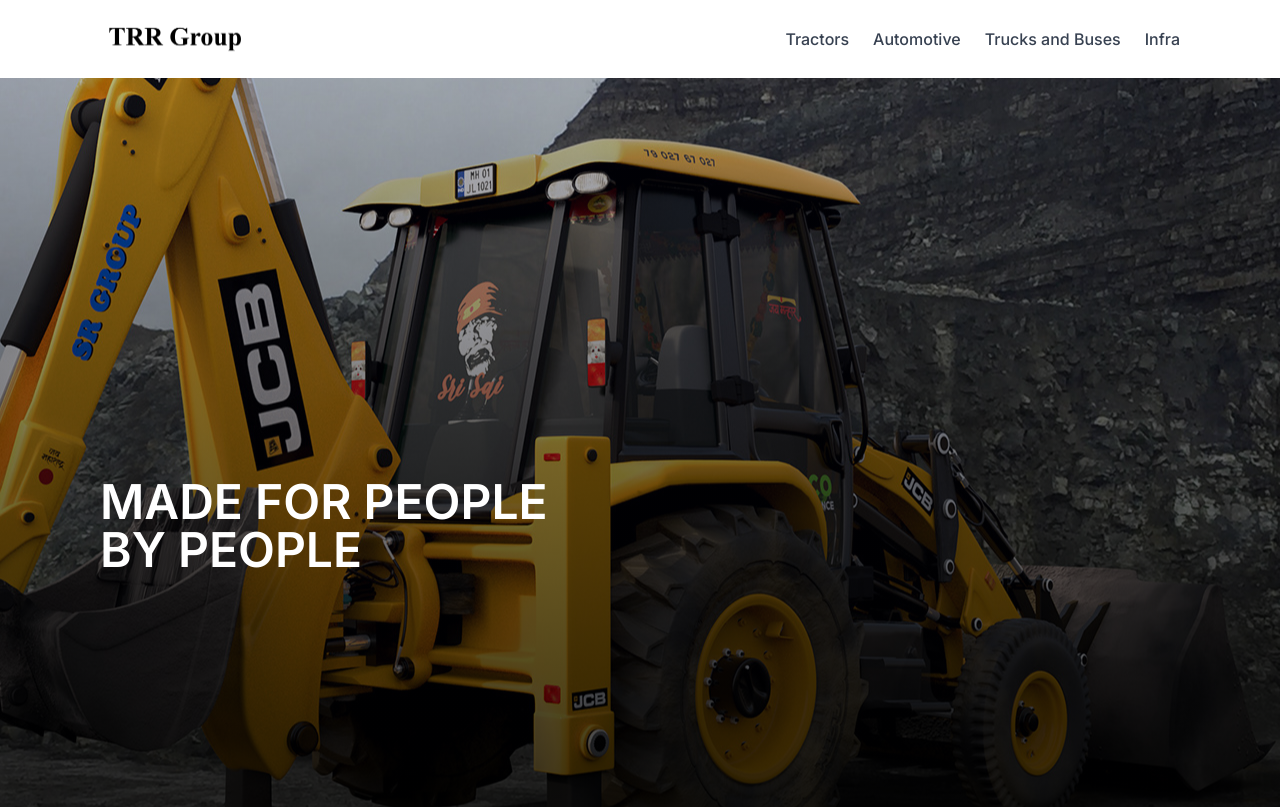
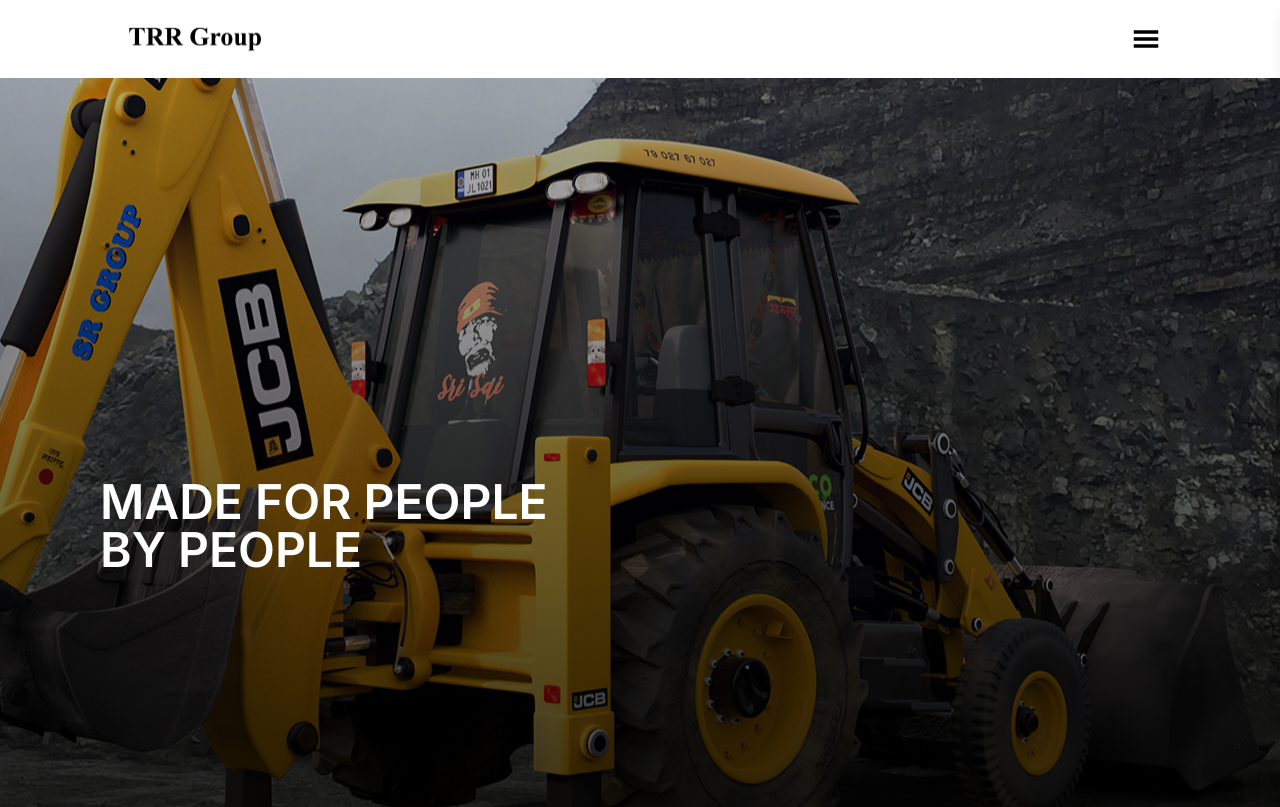
Before and after one commit to Arunkv52/trrgroup_website, a React (Vite) app: page / in a window 1280 px wide. Shown: the top 807 px of the page. Built offline with nearby package versions, Linux system fonts and the light colour scheme.

Commit message:
new file

```diff
--- a/src/Components/Header.jsx
+++ b/src/Components/Header.jsx
@@ -1,48 +1,90 @@
-import React, { useState } from 'react';
-import { GiHamburgerMenu } from 'react-icons/gi';
-import { IoMdClose } from 'react-icons/io';
-import LogoImg from '../assets/TRR-Group-logo.png';
+import React, { useState } from 'react'
+import { GiHamburgerMenu } from 'react-icons/gi'
+import { IoMdClose } from 'react-icons/io'
+import Logo from '../assets/TRR-Group-logo.png'
+import TractorsLogo from '../assets/tractors-logo.png'
+import AutomotiveLogo from '../assets/automotive-logo.webp'
 
-const Header = () => {
-  const [menuOpen, setMenuOpen] = useState(false);
+const OffcanvasMenu = () => {
+  const [isOpen, setIsOpen] = useState(false)
 
   return (
-    <header className="bg-white shadow-md">
-      <div className="flex justify-between items-center px-5 md:px-25 py-4">
-        {/* Logo */}
-        <div className="head-logo">
-          <img src={LogoImg} alt="" className='w-[150px]'/>
+    <>
+      {/* Top Bar */}
+      <header className='md:mx-25 px-5 py-4 flex justify-between items-center z-50 relative'>
+        <img src={Logo} alt='' className='w-[150px]' />
+        <button
+          onClick={() => setIsOpen(true)}
+          className='block hover:cursor-pointer'
+        >
+          <GiHamburgerMenu size={28} />
+        </button>
+      </header>
+
+      {/* Overlay */}
+      {isOpen && (
+        <div
+          className='fixed inset-0 bg-transparent bg-opacity-40 z-40'
+          onClick={() => setIsOpen(false)}
+        ></div>
+      )}
+
+      {/* Offcanvas Panel (works on all screen sizes) */}
+      <div
+        className={`
+          fixed top-0 right-0 h-full w-80 bg-white z-50 shadow-lg
+          transform transition-transform duration-300 ease-in-out
+          ${isOpen ? 'translate-x-0' : 'translate-x-full'}
+        `}
+      >
+        {/* Close Button */}
+        <div className='flex justify-between items-center p-4 border-b'>
+          <h2 className='text-lg font-semibold'>Dealing Products</h2>
+          <button
+            className='hover:cursor-pointer'
+            onClick={() => setIsOpen(false)}
+          >
+            <IoMdClose size={24} />
+          </button>
         </div>
 
-        {/* Desktop Menu */}
-        <ul className="hidden md:flex gap-6 font-medium text-gray-700">
-          <li className="cursor-pointer hover:text-[#ff0000]"><a href="#">Tractors</a></li>
-          <li className="cursor-pointer hover:text-[#ff0000]"><a href="#">Automotive</a></li>
-          <li className="cursor-pointer hover:text-[#ff0000]"><a href="#">Trucks and Buses</a></li>
-          <li className="cursor-pointer hover:text-[#ff0000]"><a href="#">Infra</a></li>
-        </ul>
+        {/* Navigation Links */}
+        <nav className='p-6 flex flex-col gap-4 text-gray-700 font-medium'>
+          <ul>
+            <li>
+                <img src={TractorsLogo} alt="" />
+                <p className='text-[14px] pt-2 pb-2'>
+                 Authorised Dealers for John Deere India Pvt Ltd
+                </p>
+                 <a href='#' className='hover:text-red-500 text-[14px] underline'>visit site</a>
 
-        {/* Hamburger Icon */}
-        <div className="md:hidden">
-          <button onClick={() => setMenuOpen(!menuOpen)}>
-            {menuOpen ? <IoMdClose size={24} /> : <GiHamburgerMenu size={24} />}
-          </button>
-        </div>
+            </li>
+            <li className='pt-10'>
+                <img src={AutomotiveLogo} alt="" />
+                <p className='text-[14px] pt-2 pb-2'>
+                 Authorised Dealers for JCB India Pvt Ltd
+                </p>
+                 <a href='#' className='hover:text-red-500 text-[14px] underline'>visit site</a>
+            </li>
+            <li className='pt-10'>
+               <img src={AutomotiveLogo} alt="" />
+                <p className='text-[14px] pt-2 pb-2'>
+                 Authorised Dealers for Eicher Commercial Vehicles
+                </p>
+                 <a href='#' className='hover:text-red-500 text-[14px] underline'>visit site</a>
+            </li>
+            <li className='pt-10'>
+               <img src={AutomotiveLogo} alt="" />
+                <p className='text-[14px] pt-2 pb-2'>
+                 Authorised Dealers for Ajax Engineering Ltd
+                </p>
+                 <a href='#' className='hover:text-red-500 text-[14px] underline'>visit site</a>
+            </li>
+          </ul>
+        </nav>
       </div>
+    </>
+  )
+}
 
-      {/* Mobile Menu */}
-      {menuOpen && (
-        <div className="md:hidden px-5 pb-4">
-          <ul className="flex flex-col gap-3 text-gray-700 font-medium">
-            <li className="cursor-pointer hover:text-[#ff0000]">Tractors</li>
-            <li className="cursor-pointer hover:text-[#ff0000]">Automotive</li>
-            <li className="cursor-pointer hover:text-[#ff0000]">Trucks and Buses</li>
-            <li className="cursor-pointer hover:text-[#ff0000]">Infra</li>
-          </ul>
-        </div>
-      )}
-    </header>
-  );
-};
-
-export default Header;
+export default OffcanvasMenu
```
Also changed, not shown: src/assets/automotive-logo.webp (added), src/assets/tractors-logo.png (added).
